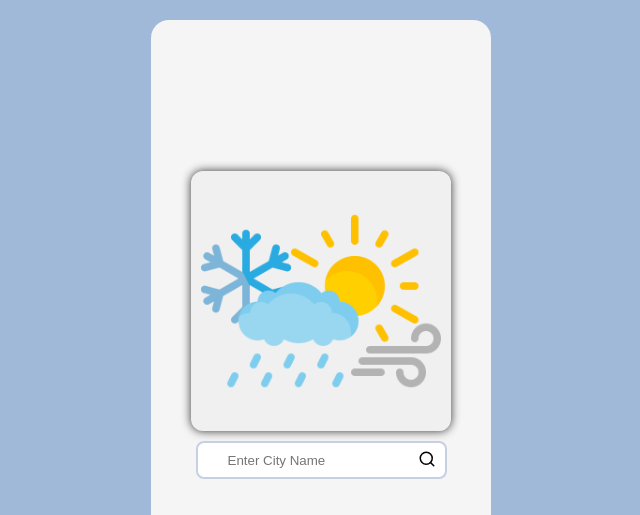
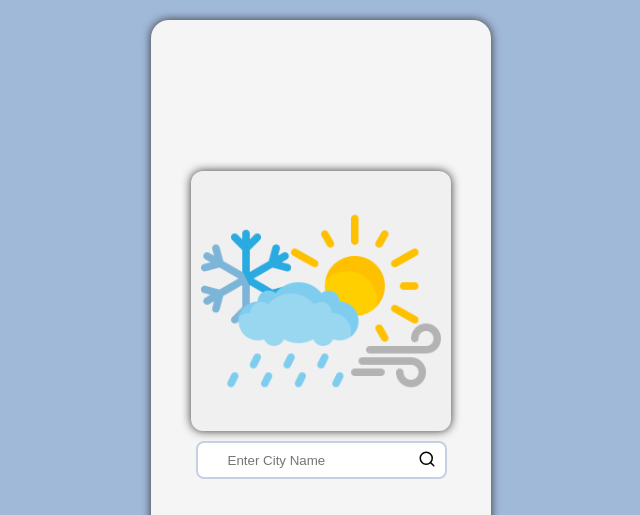
Before and after one commit to Ben1464/Weather-app, a plain HTML site: page index.html in a window 1280 px wide. Shown: the top 515 px of the page, without its empty margins (319-959 px from the left). Drawn offline with Linux system fonts and the light colour scheme.

Commit message:
added box shadow to the container

```diff
--- a/style.css
+++ b/style.css
@@ -19,6 +19,7 @@ body {
     height: 130vh;
     border-radius: 18px;
     width: 300px;
+    box-shadow: #333 0px 0px 10px;
     /* width: 100%; */
 }
 
```
